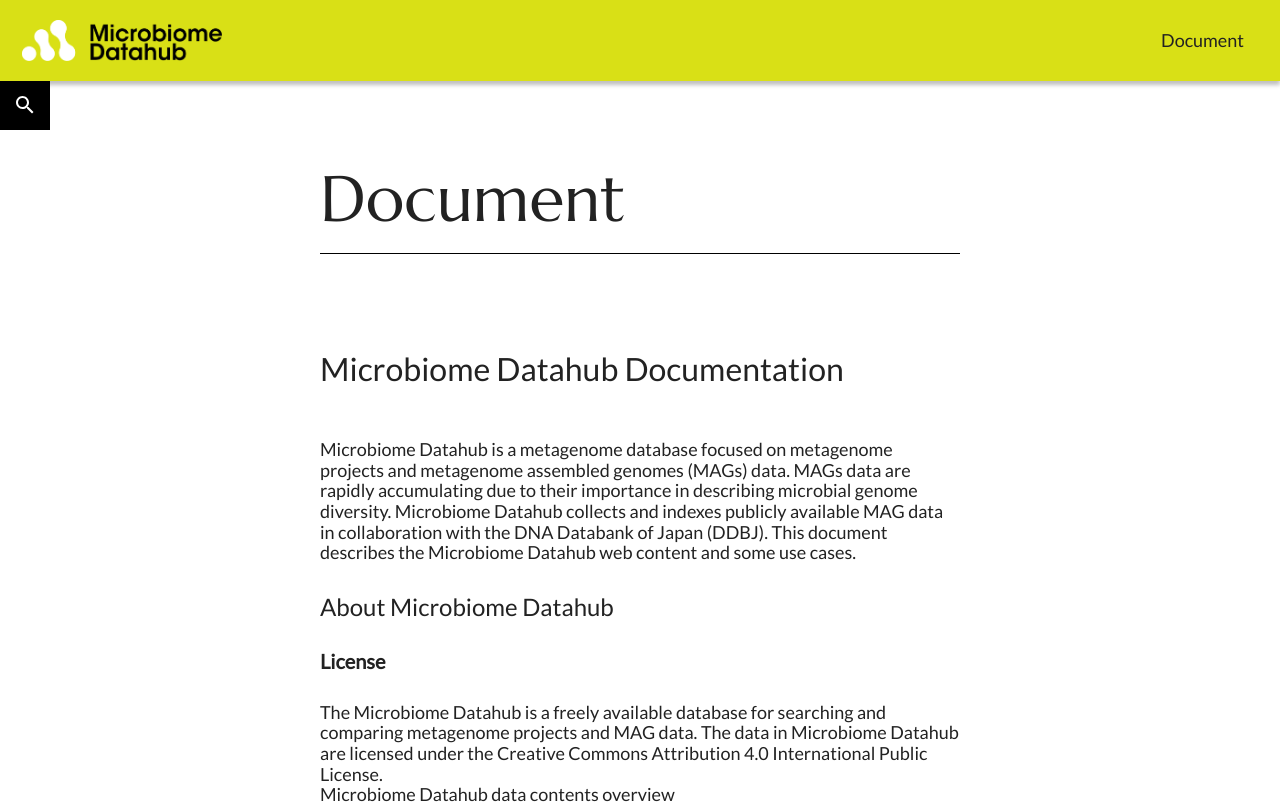
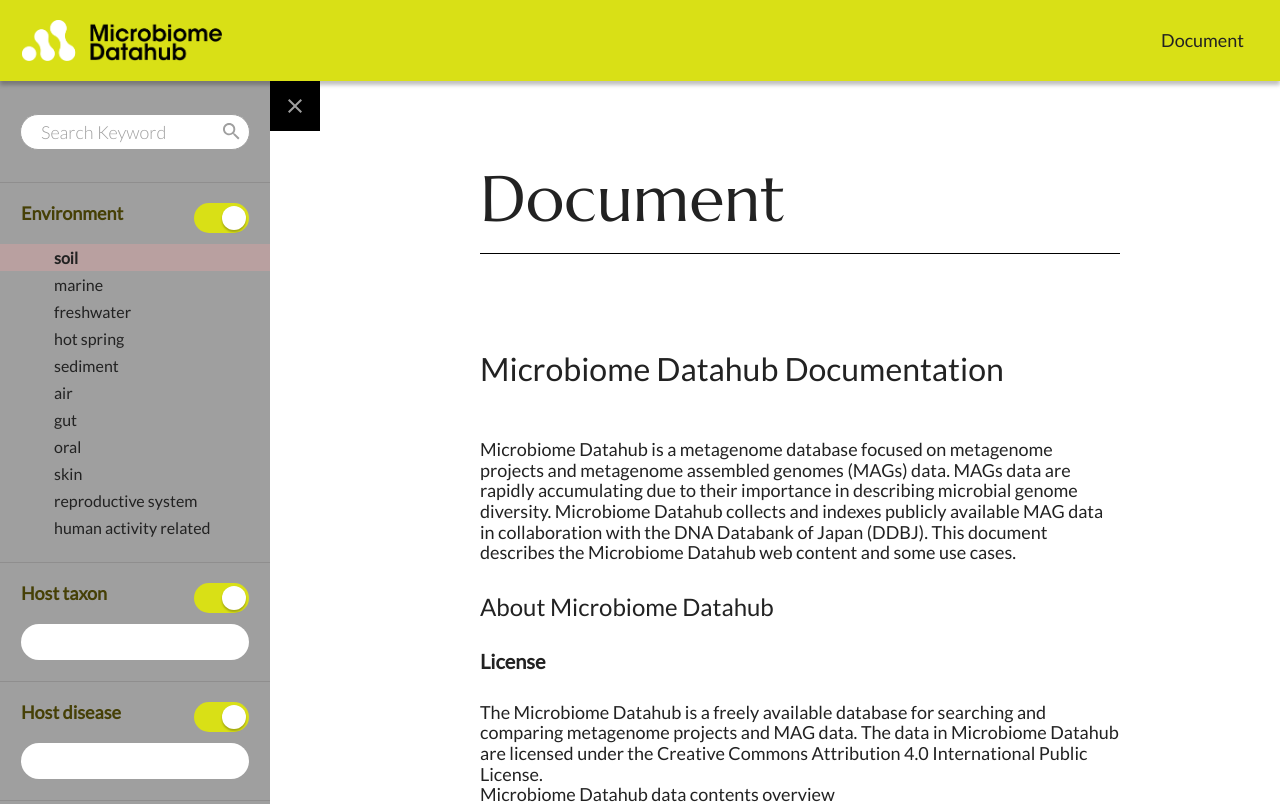
Before and after one commit to microbiomedatahub/microbiome-datahub, a React (Vite) app: page /document in a window 1280 px wide. Shown: the top 804 px of the page. Built offline with nearby package versions, Linux system fonts and the light colour scheme.

Commit message:
Change side-menu default status to open

```diff
--- a/scss/foundation/_base.scss
+++ b/scss/foundation/_base.scss
@@ -62,6 +62,7 @@ img {
 
 // Footer
 .footer {
+  grid-column: 1/3;
   padding: 177px 0 35px;
   &__logo {
     display: block;
@@ -93,24 +94,27 @@ img {
 
 // App Wrapper
 .app-wrapper {
-  //position: relative;
+  display: grid;
+  grid-template-columns: 320px auto;
 }
 
 // Side Menu
 .side-menu {
-  position: absolute;
-  top: 80px;
-  left: 0;
   &.open {
-    display: grid;
-    grid-template-columns: 320px 50px 1fr;
-    width: 100%;
-    height: calc(100% - 80px);
+    position: relative;
+    grid-column: 1/2;
+    grid-row: 1/3;
+    width: 270px;
+    height: 100%;
     z-index: 10;
-    overflow-y: auto;
-    background-color: rgb(g.$col000, 0.73);
+    & + .app-main,
+    & + .app-main ~ .footer {
+      grid-column: 2/3;
+    }
     .side-menu__switch {
-      grid-column: 2/3;
+      position: absolute;
+      top: 0;
+      left: 270px;
     }
     .side-menu__navigation {
       display: block;
@@ -154,8 +158,7 @@ img {
   }
   &__navigation {
     display: none;
-    grid-column: 1/2;
-    grid-row: 1/2;
+    height: 100%;
     background-color: g.$col9F9F9F;
   }
   &__select-panel {
@@ -324,6 +327,7 @@ img {
 
 // Main
 .app-main {
+  grid-column: 1/3;
   max-width: 640px;
   min-height: calc(100vh - 209px);
   padding: 80px 0;
--- a/src/css/base.css
+++ b/src/css/base.css
@@ -121,6 +121,7 @@ img {
 }
 
 .footer {
+  grid-column: 1/3;
   padding: 177px 0 35px;
 }
 
@@ -150,24 +151,28 @@ img {
   text-align: center;
 }
 
-.side-menu {
-  position: absolute;
-  top: 80px;
-  left: 0;
+.app-wrapper {
+  display: grid;
+  grid-template-columns: 320px auto;
 }
 
 .side-menu.open {
-  display: grid;
-  grid-template-columns: 320px 50px 1fr;
-  width: 100%;
-  height: calc(100% - 80px);
+  position: relative;
+  grid-column: 1/2;
+  grid-row: 1/3;
+  width: 270px;
+  height: 100%;
   z-index: 10;
-  overflow-y: auto;
-  background-color: rgba(0, 0, 0, 0.73);
+}
+
+.side-menu.open + .app-main, .side-menu.open + .app-main ~ .footer {
+  grid-column: 2/3;
 }
 
 .side-menu.open .side-menu__switch {
-  grid-column: 2/3;
+  position: absolute;
+  top: 0;
+  left: 270px;
 }
 
 .side-menu.open .side-menu__navigation {
@@ -212,8 +217,7 @@ img {
 
 .side-menu__navigation {
   display: none;
-  grid-column: 1/2;
-  grid-row: 1/2;
+  height: 100%;
   background-color: #9F9F9F;
 }
 
@@ -383,6 +387,7 @@ img {
 }
 
 .app-main {
+  grid-column: 1/3;
   max-width: 640px;
   min-height: calc(100vh - 209px);
   padding: 80px 0;
--- a/src/features/search/Search.tsx
+++ b/src/features/search/Search.tsx
@@ -9,7 +9,7 @@ import SearchText from './components/SearchText'
 import SearchToggleButton from './components/SearchToggleButton'
 
 const Search = () => {
-  const [isShow, setIsShow] = useState(false)
+  const [isShow, setIsShow] = useState(true)
 
   const selectMode = useAtomValue(selectModeAtom)
 
--- a/src/routes/Root.tsx
+++ b/src/routes/Root.tsx
@@ -10,8 +10,8 @@ const Root = () => {
       <div className='app-wrapper'>
         <Search />
         <Outlet />
+        <Footer />
       </div>
-      <Footer />
     </>
   )
 }
```
Also changed, not shown: 1 other file (tests, documents, lock files or other folders).
